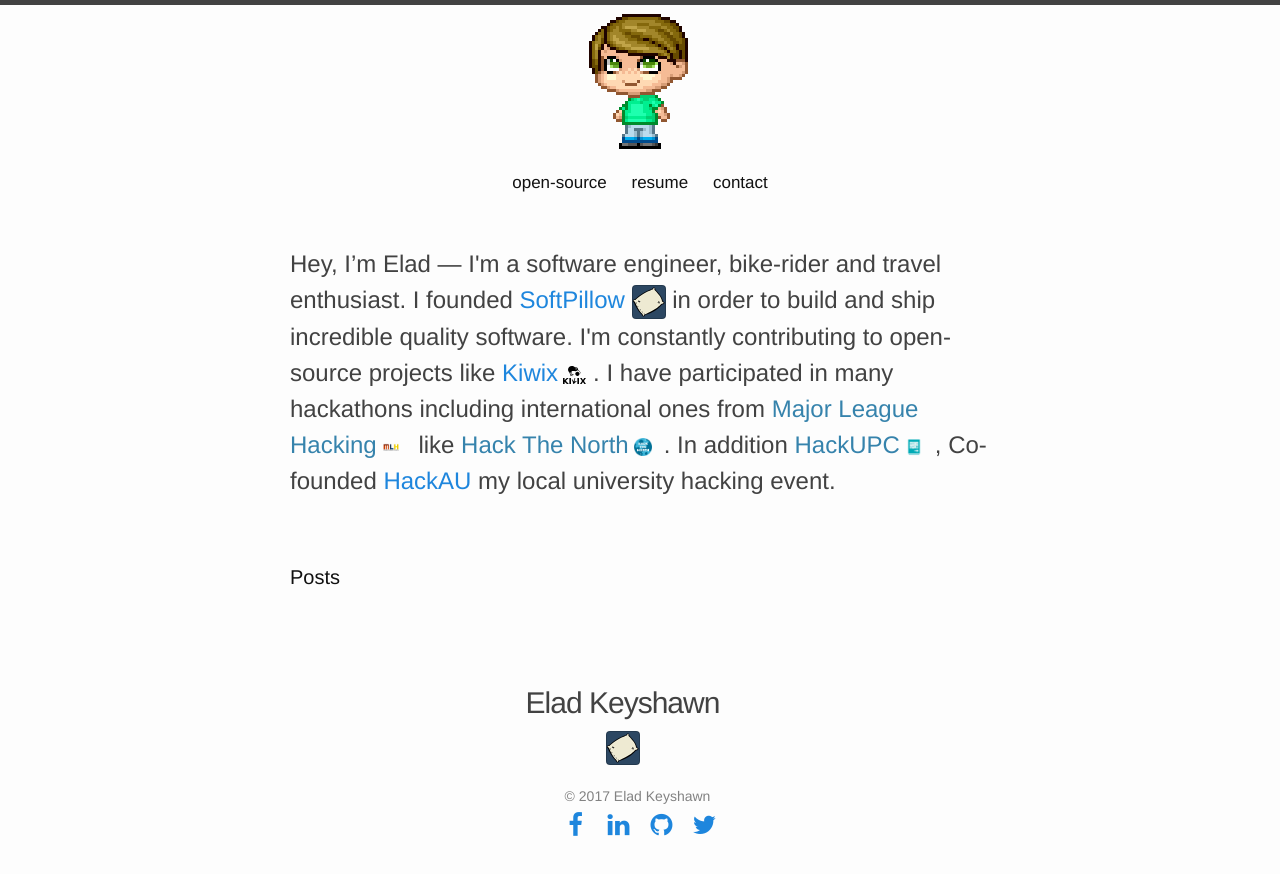
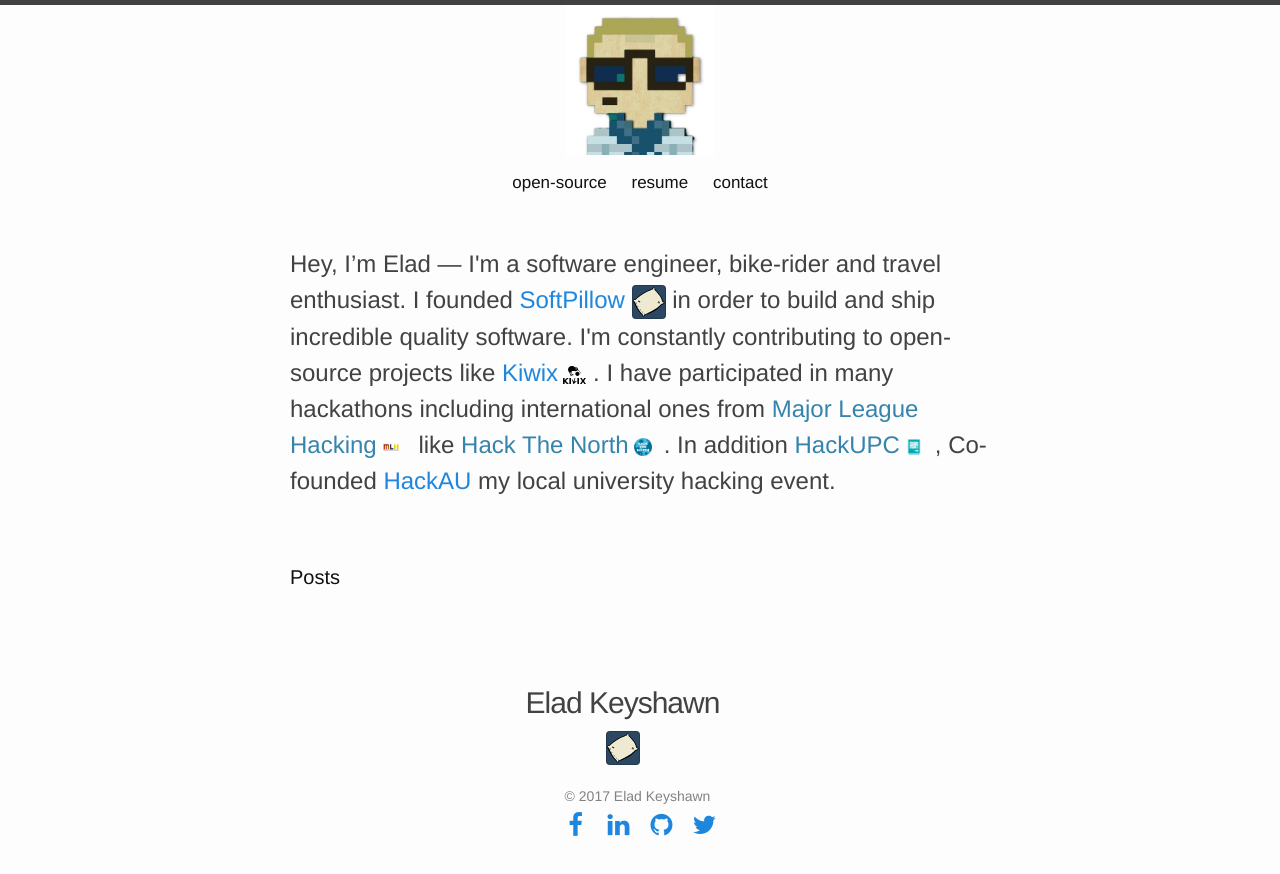
Before and after one commit to eladkishon/eladkishon, a plain HTML site: page index.html in a window 1280 px wide. Drawn offline with Linux system fonts and the light colour scheme; a script that the page names is missing; a web font is replaced by a local one.

Commit message:
changed avatar

```diff
--- a/index.html
+++ b/index.html
@@ -44,7 +44,7 @@
             <a href="http://eladk.me/">
                 <!--?xml version="1.0" encoding="utf-8"?-->
                 <!-- Generator: Adobe Illustrator 16.0.0, SVG Export Plug-In . SVG Version: 6.00 Build 0)  -->
-                <img src="assets/avatar.png">
+                <img src="assets/avatar-2.jpeg">
             </a>
         </div>
 
```
Also changed, not shown: assets/8biticon.jpg (added), assets/avatar-2.jpeg (added).
